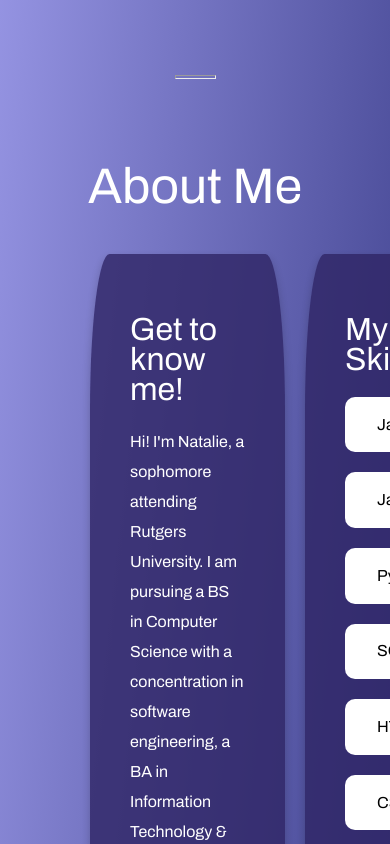
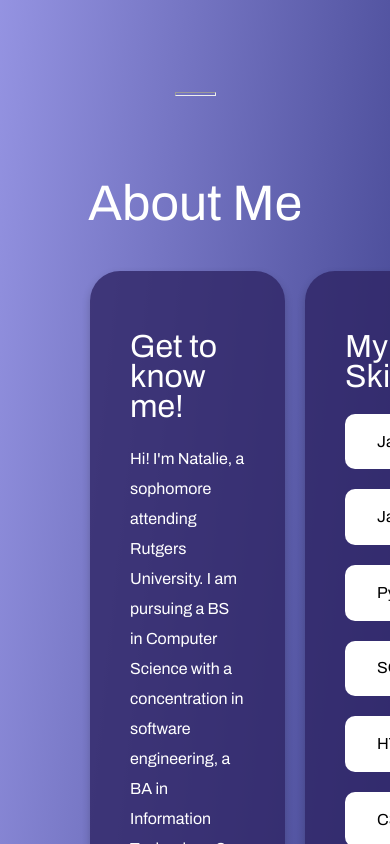
Before and after one commit to nataliechoww/nataliechoww.github.io, a plain HTML site: page index.html in a window 390 px wide. Shown: the part 1156-2000 px from the top of the page. Drawn offline with Linux system fonts and the light colour scheme.

Commit message:
Fix responsive design on mobile phone

```diff
--- a/index.css
+++ b/index.css
@@ -133,7 +133,7 @@ hr {
     transition: 0.3s;
     margin: 10px;
     width: 50%;
-    border-radius: 10%;
+    border-radius: 30px;
 
 
 
@@ -218,10 +218,11 @@ hr {
 }
 
 @media screen and (max-width: 700px) {
-    .row {
+    .img, .about, .column, .contact, .footer, .title, .contactLinks {
       flex-direction: column;
     }
   }
+
 
   /* Responsive layout - when the screen is less than 400px wide, make the navigation links stack on top of each other instead of next to each other */
   @media screen and (max-width: 400px) {
--- a/index.html
+++ b/index.html
@@ -4,7 +4,7 @@
     <meta charset="UTF-8">
     <meta http-equiv="X-UA-Compatible" content="IE=edge">
     <meta name="viewport" content="width=device-width, initial-scale=1.0">
-    <link rel="stylesheet" href="index.css">
+\    <link rel="stylesheet" href="index.css">
     <link rel="stylesheet" href="https://fonts.googleapis.com/css?family=Archivo">
     <title>Home</title>
 </head>
```
